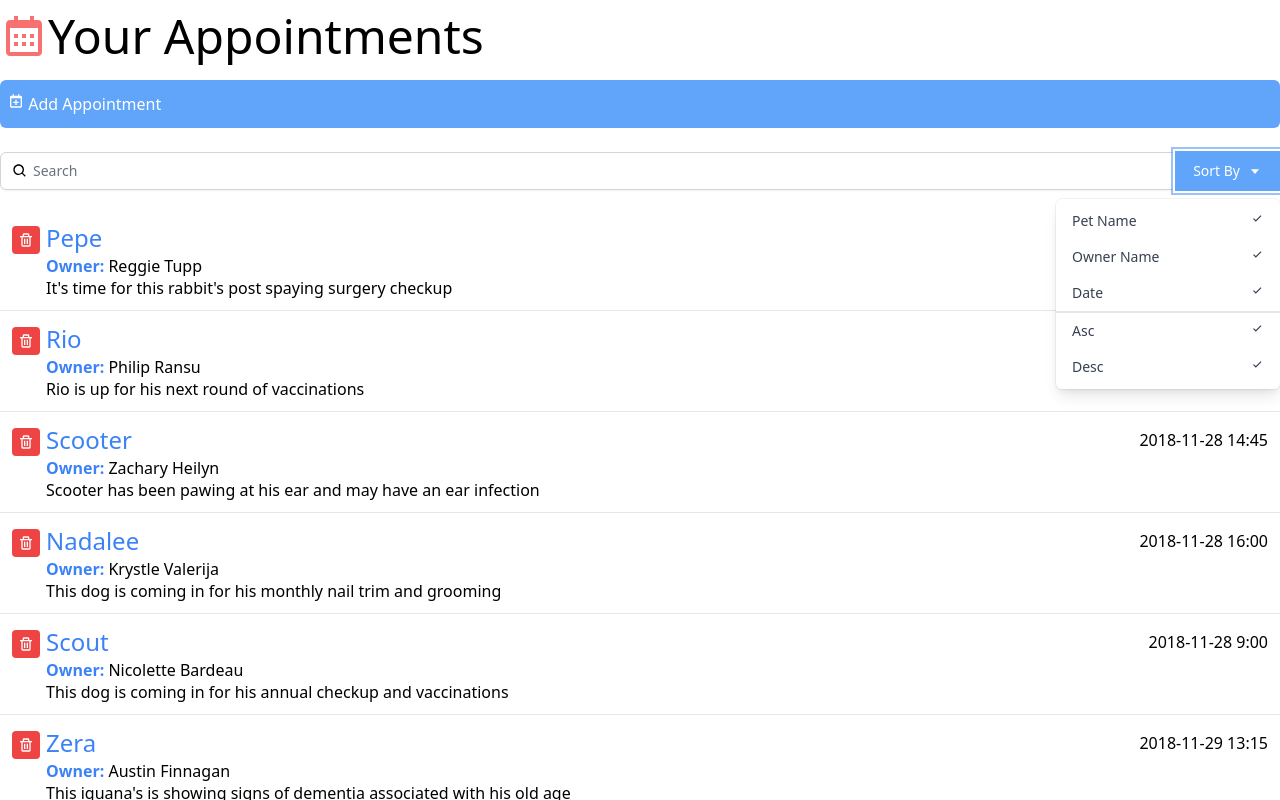
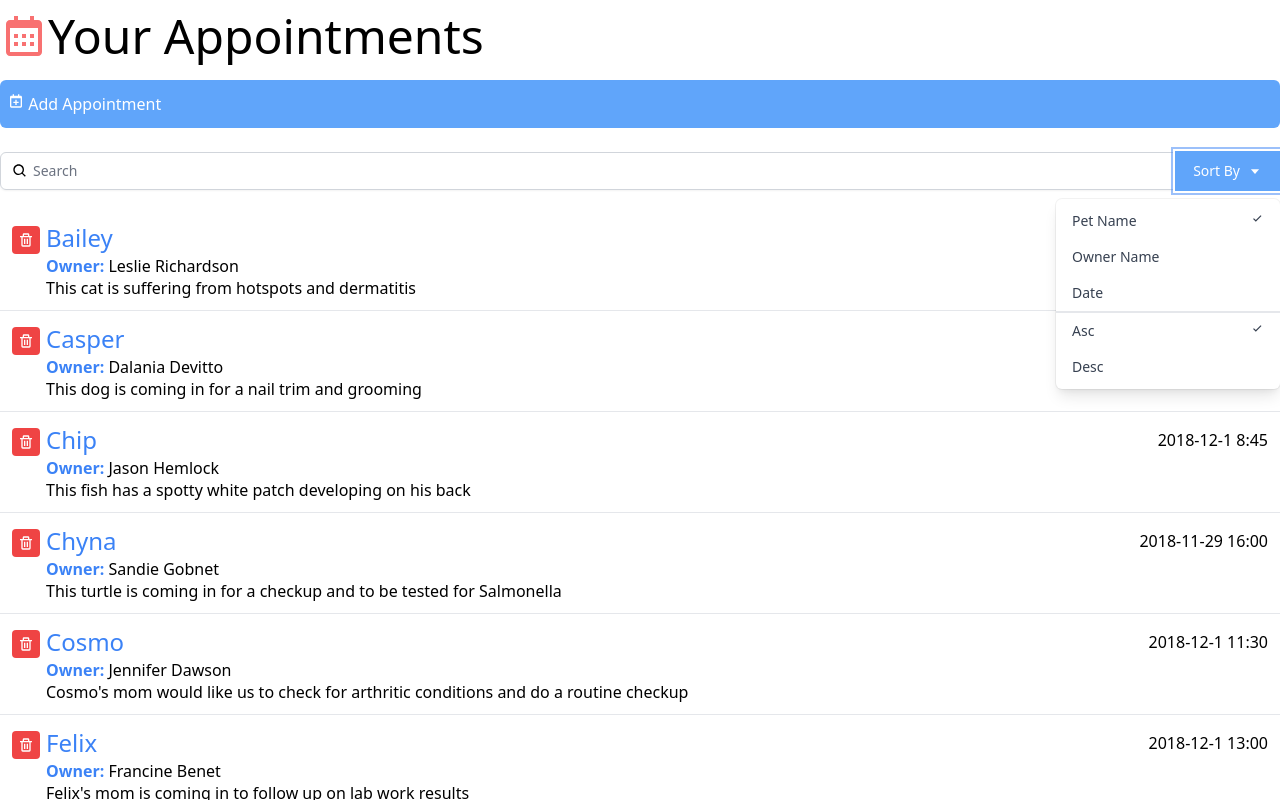
Before and after one commit to muhammetikbalbayram/reactinterfaceapp, a React (Create React App) app: page / in a window 1280 px wide. Both pictures are taken after a click on the button "Sort By". Shown: the top 800 px of the page. Built offline with nearby package versions, Linux system fonts and the light colour scheme.

Commit message:
add filtering functions and interface

```diff
--- a/src/App.js
+++ b/src/App.js
@@ -6,6 +6,25 @@ import AppointmentDetail from "./components/AppointmentDetail";
 
 function App() {
   let [appointmentList, setAppointmentList] = useState([])
+  let [query, setQuery] = useState("")
+  let [sortBy, setSortBy] = useState("petName")
+  let [orderBy, setOrderBy] = useState("asc")
+
+  const filteredAppointments = appointmentList.filter(
+    item => {
+      return (
+        item.petName.toLowerCase().includes(query.toLowerCase()) ||
+        item.ownerName.toLowerCase().includes(query.toLowerCase()) ||
+        item.aptNotes.toLowerCase().includes(query.toLowerCase())
+      )
+    }
+  ).sort((a, b) => {
+    let order = (orderBy === 'asc') ? 1 : -1
+    return (
+      a[sortBy].toLowerCase() < b[sortBy].toLowerCase()
+        ? -1 * order : 1 * order
+    )
+  })
   const fetchData = useCallback(() => {
     fetch('./data.json')
       .then(response => response.json())
@@ -23,9 +42,16 @@ function App() {
       <h1 className="text-5xl">
         <BiCalendar className="inline-block text-red-400 align-top" />Your Appointments</h1>
       <AddAppointment />
-      <Search />
+      <Search
+        query={query}
+        onQueryChange={(myQuery) => setQuery(myQuery)}
+        sortBy={sortBy}
+        onSortByChange={mySort => setSortBy(mySort)}
+        orderBy={orderBy}
+        onOrderByChange={mySort => setOrderBy(mySort)}
+      />
       <ul className="divide-y divide-gray-200">
-        {appointmentList
+        {filteredAppointments
           .map(appointment => (
             <AppointmentDetail
               key={appointment.id}
--- a/src/components/Search.js
+++ b/src/components/Search.js
@@ -1,7 +1,7 @@
 import { BiSearch, BiCaretDown, BiCheck } from "react-icons/bi"
 import { useState } from "react"
 
-const DropDown = ({ toggle }) => {
+const DropDown = ({ toggle, sortBy, onSortByChange, orderBy, onOrderByChange }) => {
   if (!toggle) {
     return null
   }
@@ -9,26 +9,31 @@ const DropDown = ({ toggle }) => {
     <div className="origin-top-right absolute right-0 mt-2 w-56 rounded-md shadow-lg bg-white ring-1 ring-black ring-opacity-5">
       <div className="py-1" role="menu" aria-orientation="vertical" aria-labelledby="options-menu">
         <div
+          onClick={() => onSortByChange('petName')}
           className="px-4 py-2 text-sm text-gray-700 hover:bg-gray-100 hover:text-gray-900 flex justify-between cursor-pointer"
-          role="menuitem">Pet Name <BiCheck /></div>
+          role="menuitem">Pet Name {(sortBy === 'petName') && <BiCheck />}</div>
         <div
+          onClick={() => onSortByChange('ownerName')}
           className="px-4 py-2 text-sm text-gray-700 hover:bg-gray-100 hover:text-gray-900 flex justify-between cursor-pointer"
-          role="menuitem">Owner Name  <BiCheck /></div>
+          role="menuitem">Owner Name  {(sortBy === 'ownerName') && <BiCheck />}</div>
         <div
+          onClick={() => onSortByChange('aptDate')}
           className="px-4 py-2 text-sm text-gray-700 hover:bg-gray-100 hover:text-gray-900 flex justify-between cursor-pointer"
-          role="menuitem">Date <BiCheck /></div>
+          role="menuitem">Date {(sortBy === 'aptDate') && <BiCheck />}</div>
         <div
+          onClick={() => onOrderByChange('asc')}
           className="px-4 py-2 text-sm text-gray-700 hover:bg-gray-100 hover:text-gray-900 flex justify-between cursor-pointer border-gray-1 border-t-2"
-          role="menuitem">Asc <BiCheck /></div>
+          role="menuitem">Asc {(orderBy === 'asc') && <BiCheck />}</div>
         <div
+          onClick={() => onOrderByChange('desc')}
           className="px-4 py-2 text-sm text-gray-700 hover:bg-gray-100 hover:text-gray-900 flex justify-between cursor-pointer"
-          role="menuitem">Desc <BiCheck /></div>
+          role="menuitem">Desc {(orderBy === 'desc') && <BiCheck />}</div>
       </div>
     </div>
   )
 }
 
-const Search = () => {
+const Search = ({ query, onQueryChange, sortBy, onSortByChange, orderBy, onOrderByChange }) => {
   let [toggleSort, setToggleSort] = useState(false)
   return (
     <div className="py-5">
@@ -37,7 +42,7 @@ const Search = () => {
           <BiSearch />
           <label htmlFor="query" className="sr-only" />
         </div>
-        <input type="text" name="query" id="query" value=""
+        <input onChange={(event) => { onQueryChange(event.target.value) }} type="text" name="query" id="query" value={query}
           className="pl-8 rounded-md focus:ring-indigo-500 focus:border-indigo-500 block w-full sm:text-sm border-gray-300" placeholder="Search" />
         <div className="absolute inset-y-0 right-0 flex items-center">
           <div>
@@ -47,7 +52,13 @@ const Search = () => {
               className="justify-center px-4 py-2 bg-blue-400 border-2 border-blue-400 text-sm text-white hover:bg-blue-700 focus:outline-none focus:ring-2 focus:ring-offset-2 flex items-center" id="options-menu" aria-haspopup="true" aria-expanded="true">
               Sort By <BiCaretDown className="ml-2" />
             </button>
-            <DropDown toggle={toggleSort} />
+            <DropDown
+              toggle={toggleSort}
+              sortBy={sortBy}
+              onSortByChange={mySort => onSortByChange(mySort)}
+              orderBy={orderBy}
+              onOrderByChange={mySort => onOrderByChange(mySort)}
+            />
           </div>
         </div>
       </div>
```
